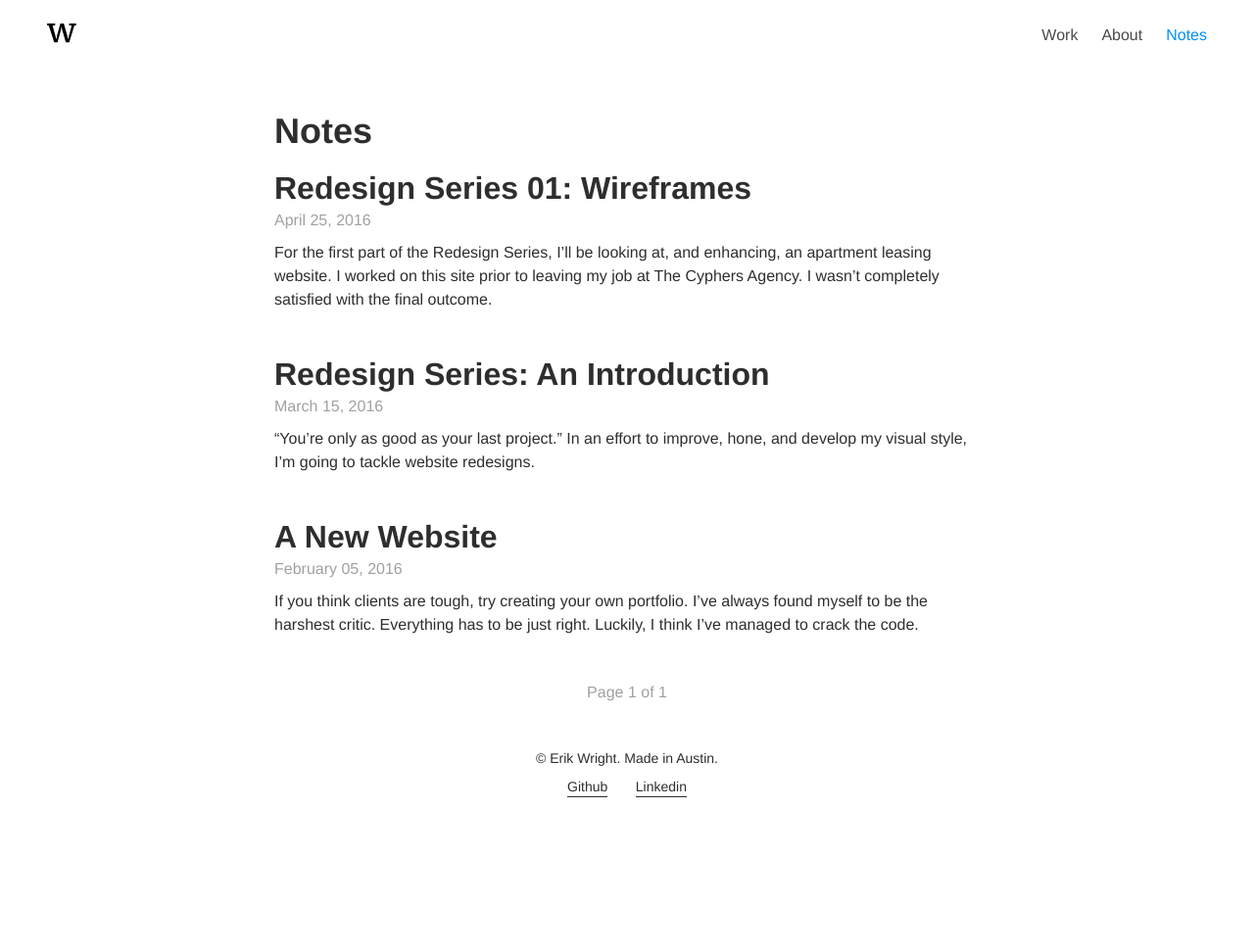
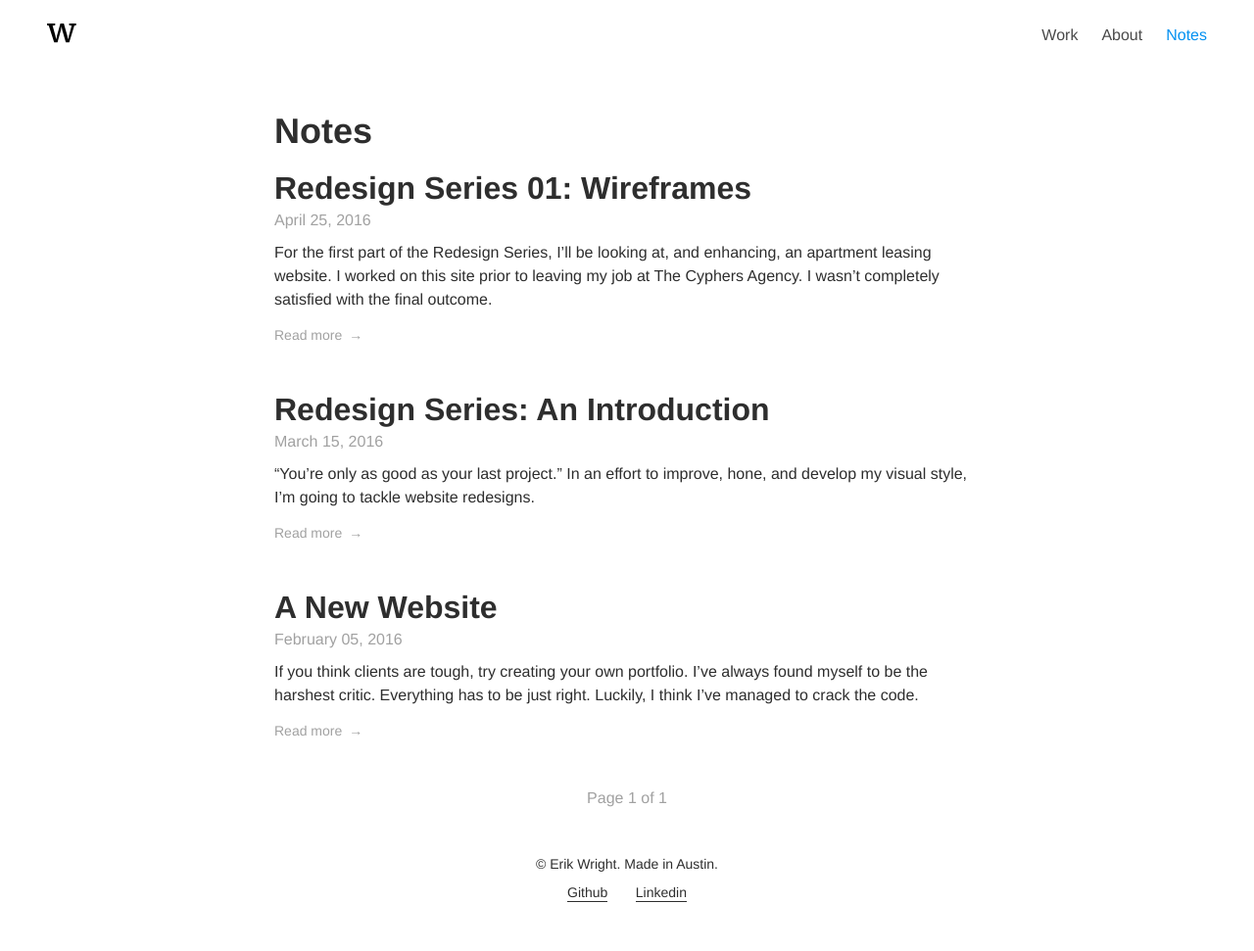
Before and after one commit to MrErikWright/mrerikwright.github.io, a Jekyll site: the page built from notes/index.html, in a window 1280 px wide. Shown: the whole page at 98% size. Built offline with Jekyll 4.4.1, drawn with Linux system fonts in a browser that asks for light colours; the list of posts is cut into pages by our own code; before the commit the page ends 900 px from its top, so only the background shows below that.

Commit message:
add read more links to notes page

```diff
--- a/_sass/_elements.scss
+++ b/_sass/_elements.scss
@@ -46,7 +46,7 @@ figcaption {
 a {
   color: $dark-grey;
   border-bottom: 1px solid $dark-grey;
-  padding-bottom: 2px;
+  padding-bottom: 1px;
   text-decoration: none;
   @include transition(all, 0.2s, linear);
 
--- a/_sass/_layout.scss
+++ b/_sass/_layout.scss
@@ -258,10 +258,33 @@ footer {
   }
 
   p {
-    margin-top: $spacing-unit / 2;
+    margin: ($spacing-unit / 2) 0;
 
     @include media-query(small, 40em) {
       margin-bottom: 0;
+    }
+
+    a {
+      border: none;
+      color: $light-grey;
+      @include rem(font-size, 14px);
+      font-weight: 300;
+
+      span {
+        left: $spacing-unit / 8;
+        position: relative;
+        @include transition(left, 0.2s, linear);
+      }
+
+      &:hover {
+        color: $blue;
+
+        span {
+          left: $spacing-unit / 3;
+          position: relative;
+          @include transition(left, 0.2s, linear);
+        }
+      }
     }
   }
 
@@ -319,7 +342,7 @@ footer {
 
       span {
         position: relative;
-        right: $spacing-unit / 2;
+        right: $spacing-unit / 3;
         @include transition(right, 0.2s, linear);
       }
     }
@@ -338,7 +361,7 @@ footer {
       color: $blue;
 
       span {
-        left: $spacing-unit / 2;
+        left: $spacing-unit / 3;
         position: relative;
         @include transition(left, 0.2s, linear);
       }
@@ -444,7 +467,7 @@ footer {
       &:hover {
         span {
           position: relative;
-          right: $spacing-unit / 2;
+          right: $spacing-unit / 3;
           @include transition(right, 0.2s, linear);
         }
       }
@@ -461,7 +484,7 @@ footer {
 
       &:hover {
         span {
-          left: $spacing-unit / 2;
+          left: $spacing-unit / 3;
           position: relative;
           @include transition(left, 0.2s, linear);
         }
--- a/notes/index.html
+++ b/notes/index.html
@@ -13,6 +13,9 @@ current: notes
     </h2>
     <time class="post-date" datetime="{{ post.date | date: '%Y-%m-%d' }}">{{ post.date | date: '%B %d, %Y' }}</time>
     <p>{{ post.excerpt | strip_html }}</p>
+    <p>
+      <a href="{{ site.url }}{{ post.url }}">Read more <span>&rarr;</span></a>
+    </p>
   </article>
   {% endfor %}
 
```
